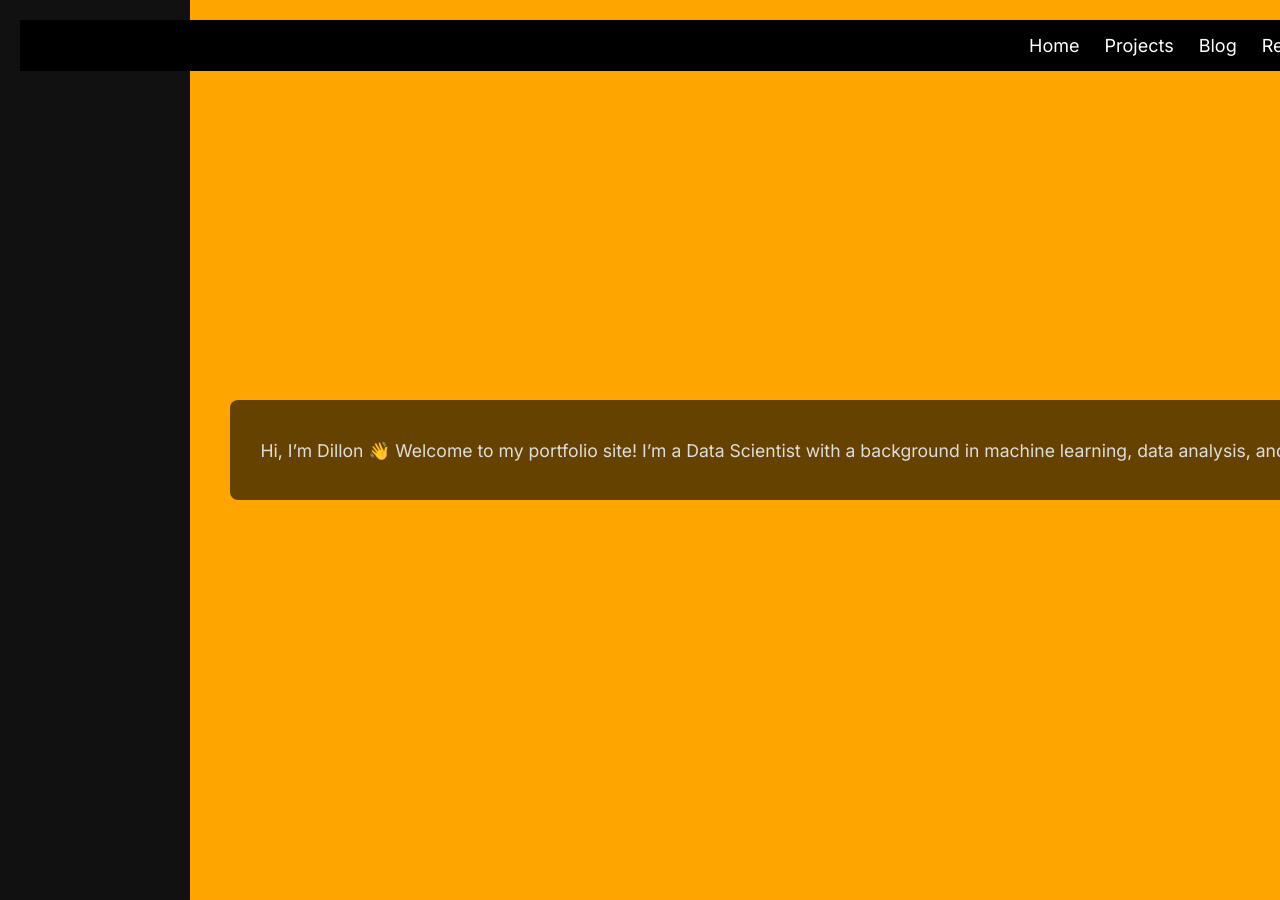
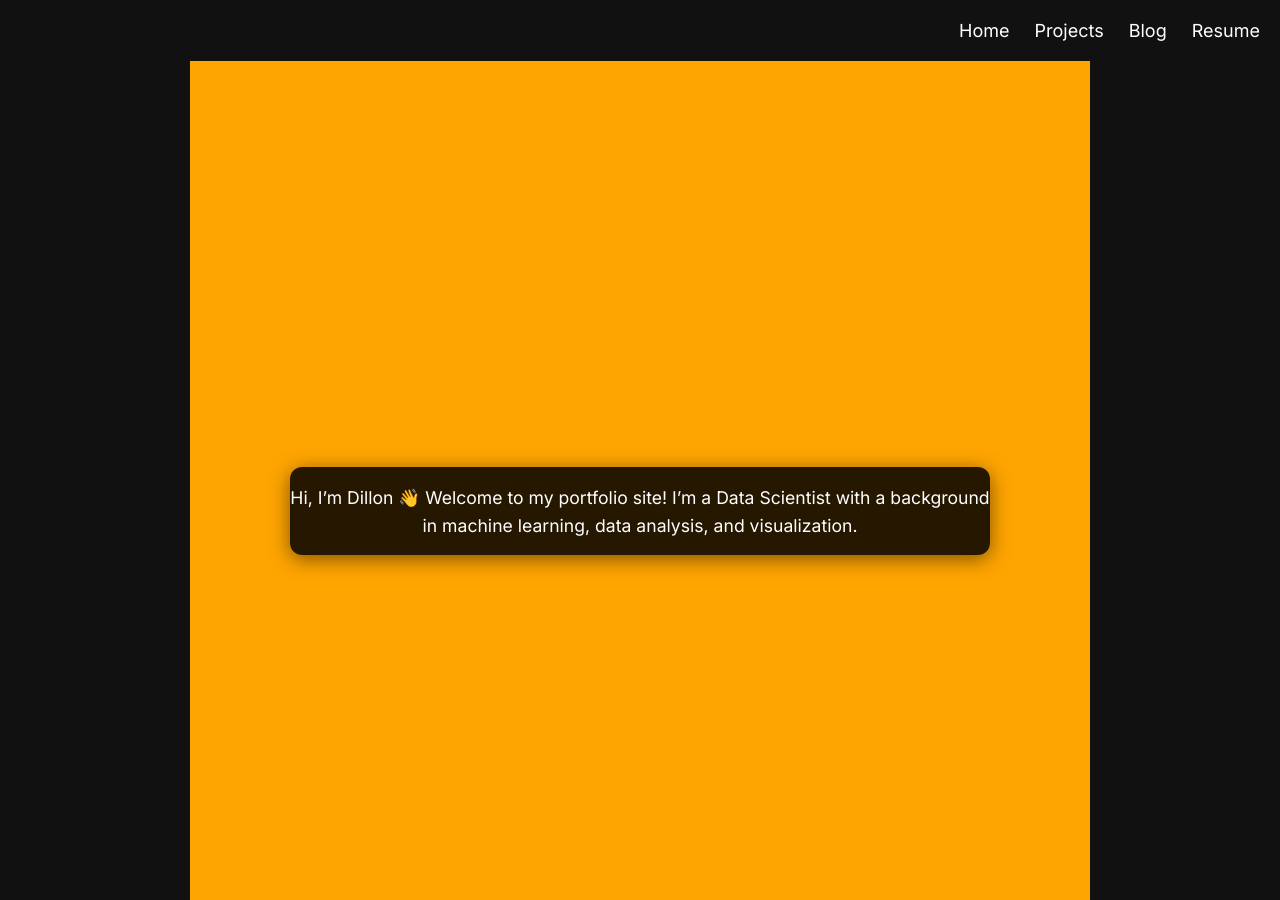
Before and after one commit to DillonBowes/dillonbowes.github.io, a Jekyll site: the page built from index.md, in a window 1280 px wide and 900 px high. Built offline with Jekyll 4.4.1, drawn with Linux system fonts in a browser that asks for light colours.

```diff
--- a/assets/css/style.css
+++ b/assets/css/style.css
@@ -19,26 +19,13 @@
 
 /* Navigation Bar */
 nav {
-    background-color: #000;   /* solid black (can change to #111 or another color) */
-    padding: 15px 30px;
-    position: fixed;          /* stay at top */
-    top: 0;
-    left: 0;
-    width: 100%;
-    z-index: 1000;            /* ensures it sits above overlays */
     text-align: right;
+    margin: 20px;
     font-size: 18px;
 }
 
 nav a {
     margin-left: 20px;
-    color: #fff;
-    text-decoration: none;
-    transition: color 0.2s;
-}
-
-nav a:hover {
-    color: #0af;
 }
 
 /* Main content container */
@@ -49,7 +36,6 @@
     border-radius: 12px;
     box-shadow: 0 4px 20px rgba(0, 0, 0, 0.5);
     line-height: 1.6;
-    margin-top: 80px;
 }
 
 /* Headings */
@@ -155,37 +141,20 @@
 }
 
 /* Home page overlay */
-/* Fullscreen home overlay */
 .home-overlay {
-    position: relative;
-    width: 100vw;
-    height: 100vh;
+    height: 100vh;                       /* full viewport height */
     display: flex;
-    justify-content: center;
-    align-items: center;
+    justify-content: center;              /* horizontal center */
+    align-items: center;                  /* vertical center */
     background: url('/assets/images/home_collage.png') center center / cover no-repeat;
-    text-align: center;
-    box-sizing: border-box;
 }
 
-/* Fullscreen resume overlay */
-.resume-overlay {
-    position: relative;
-    width: 100vw;
-    height: 100vh;
-    display: flex;
-    justify-content: center;
-    align-items: center;
-    background: url('/assets/images/resume-bg.png') center center / cover no-repeat;
+.home-overlay .content-box {
+    background-color: rgba(0, 0, 0, 0.85); /* black with slight transparency */
+    color: #fff;                            /* white text */
+    padding: 40;
+    max-width: 700px;
+    border-radius: 12px;
     text-align: center;
-    box-sizing: border-box;
+    box-shadow: 0 4px 20px rgba(0,0,0,0.5);
 }
-
-/* Overlay text box (keeps your border background) */
-.home-overlay .content-box,
-.resume-overlay h1,
-.resume-overlay p {
-    background-color: rgba(0, 0, 0, 0.6);
-    padding: 20px 30px;
-    border-radius: 8px;
-}
```
